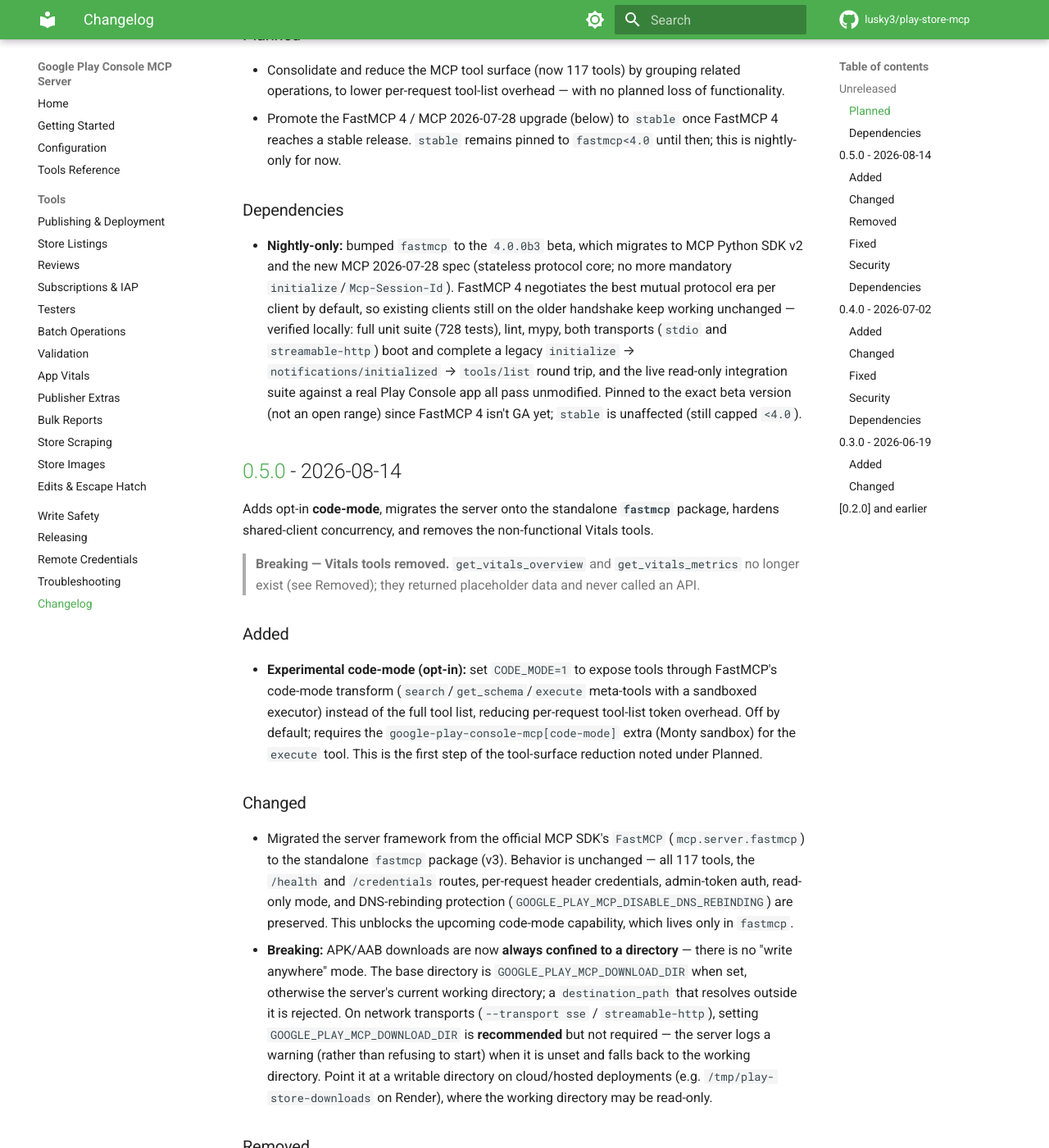
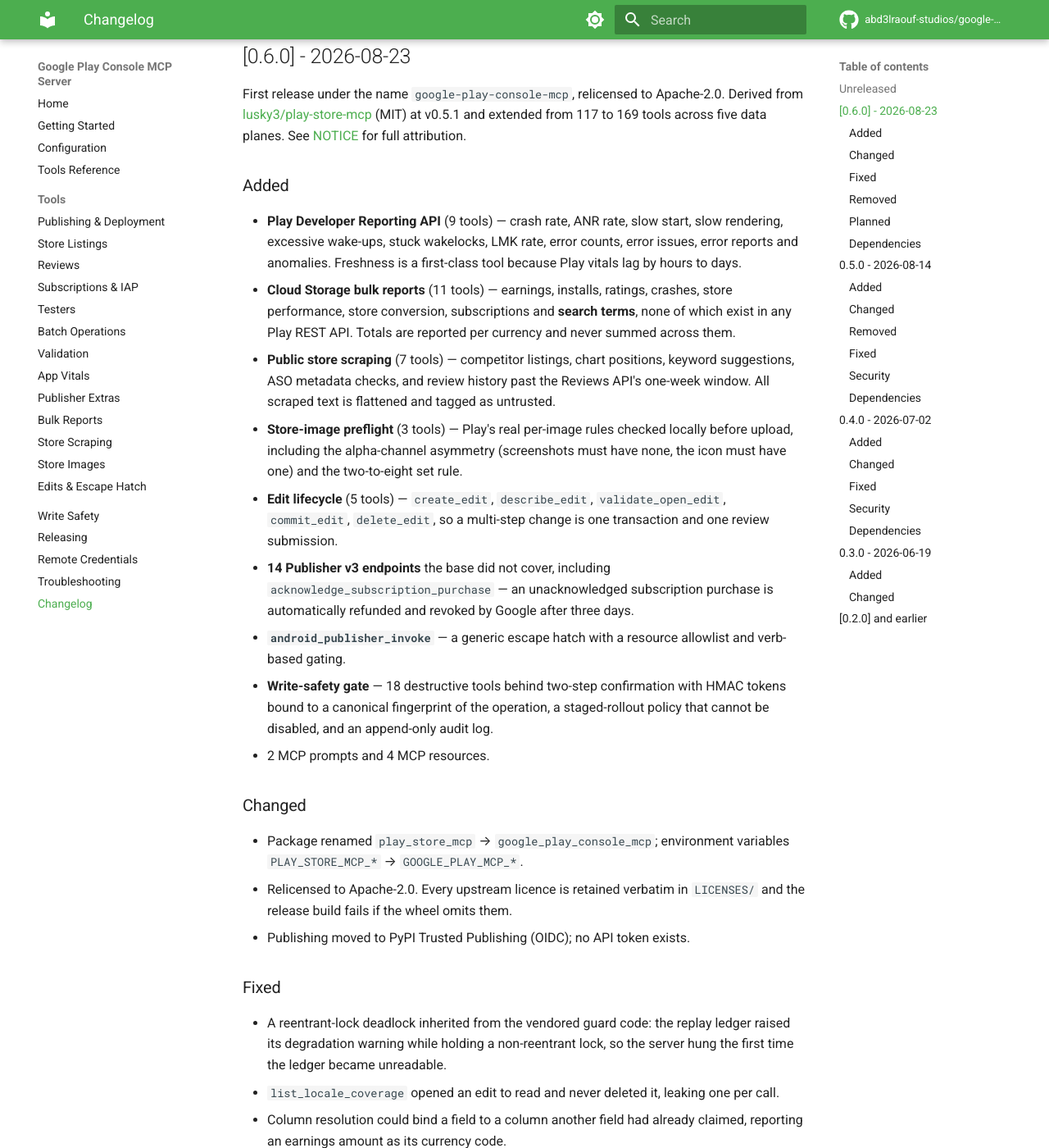
Before and after one commit to abd3lraouf-studios/google-play-console-mcp, an MkDocs documentation site: the page built from docs/changelog.md, in a window 1280 px wide and 1400 px high, scrolled down 311 px. Shown: the whole window at 82% size. Built offline with MkDocs 1.6.1 and Material for MkDocs 9.7.7, drawn with Linux system fonts in a browser that asks for light colours; comment, search, counter and statistics services are not loaded; some of the changed text lies outside the part shown.

Commit message:
Release 0.6.0
First release under the google-play-console-mcp name, Apache-2.0.
Drops the .dev0 suffix so this publishes as a normal release rather than
a pre-release, and writes the 0.6.0 changelog entry.

```diff
--- a/CHANGELOG.md
+++ b/CHANGELOG.md
@@ -10,6 +10,67 @@
 and this project adheres to [Semantic Versioning](https://semver.org/spec/v2.0.0.html).
 
 ## [Unreleased]
+
+## [0.6.0] - 2026-08-23
+
+First release under the name `google-play-console-mcp`, relicensed to
+Apache-2.0. Derived from [lusky3/play-store-mcp](https://github.com/lusky3/play-store-mcp)
+(MIT) at v0.5.1 and extended from 117 to 169 tools across five data planes.
+See [NOTICE](NOTICE) for full attribution.
+
+### Added
+
+- **Play Developer Reporting API** (9 tools) — crash rate, ANR rate, slow start,
+  slow rendering, excessive wake-ups, stuck wakelocks, LMK rate, error counts,
+  error issues, error reports and anomalies. Freshness is a first-class tool
+  because Play vitals lag by hours to days.
+- **Cloud Storage bulk reports** (11 tools) — earnings, installs, ratings,
+  crashes, store performance, store conversion, subscriptions and **search
+  terms**, none of which exist in any Play REST API. Totals are reported per
+  currency and never summed across them.
+- **Public store scraping** (7 tools) — competitor listings, chart positions,
+  keyword suggestions, ASO metadata checks, and review history past the Reviews
+  API's one-week window. All scraped text is flattened and tagged as untrusted.
+- **Store-image preflight** (3 tools) — Play's real per-image rules checked
+  locally before upload, including the alpha-channel asymmetry (screenshots must
+  have none, the icon must have one) and the two-to-eight set rule.
+- **Edit lifecycle** (5 tools) — `create_edit`, `describe_edit`,
+  `validate_open_edit`, `commit_edit`, `delete_edit`, so a multi-step change is
+  one transaction and one review submission.
+- **14 Publisher v3 endpoints** the base did not cover, including
+  `acknowledge_subscription_purchase` — an unacknowledged subscription purchase
+  is automatically refunded and revoked by Google after three days.
+- **`android_publisher_invoke`** — a generic escape hatch with a resource
+  allowlist and verb-based gating.
+- **Write-safety gate** — 18 destructive tools behind two-step confirmation with
+  HMAC tokens bound to a canonical fingerprint of the operation, a staged-rollout
+  policy that cannot be disabled, and an append-only audit log.
+- 2 MCP prompts and 4 MCP resources.
+
+### Changed
+
+- Package renamed `play_store_mcp` → `google_play_console_mcp`; environment
+  variables `PLAY_STORE_MCP_*` → `GOOGLE_PLAY_MCP_*`.
+- Relicensed to Apache-2.0. Every upstream licence is retained verbatim in
+  `LICENSES/` and the release build fails if the wheel omits them.
+- Publishing moved to PyPI Trusted Publishing (OIDC); no API token exists.
+
+### Fixed
+
+- A reentrant-lock deadlock inherited from the vendored guard code: the replay
+  ledger raised its degradation warning while holding a non-reentrant lock, so
+  the server hung the first time the ledger became unreadable.
+- `list_locale_coverage` opened an edit to read and never deleted it, leaking one
+  per call.
+- Column resolution could bind a field to a column another field had already
+  claimed, reporting an earnings amount as its currency code.
+
+### Removed
+
+- `publish_managed_release`. There is no `managedPublishing` resource in the
+  Android Publisher v3 discovery document, so implementations of this tool fail
+  at runtime. Sending held changes live remains a Play Console UI action.
+
 
 ### Planned
 - Consolidate and reduce the MCP tool surface (now 117 tools) by grouping
--- a/mkdocs.yml
+++ b/mkdocs.yml
@@ -1,8 +1,8 @@
 site_name: Google Play Console MCP Server
-site_url: https://lusky3.github.io/google-play-console-mcp
+site_url: https://abd3lraouf-studios.github.io/google-play-console-mcp
 site_description: MCP server for Google Play Developer API — deploy apps, manage releases, reviews, and more
-repo_url: https://github.com/lusky3/play-store-mcp
-repo_name: lusky3/play-store-mcp
+repo_url: https://github.com/abd3lraouf-studios/google-play-console-mcp
+repo_name: abd3lraouf-studios/google-play-console-mcp
 edit_uri: edit/main/docs/
 
 theme:
--- a/pyproject.toml
+++ b/pyproject.toml
@@ -4,11 +4,11 @@
 
 [project]
 name = "google-play-console-mcp"
-version = "0.6.0.dev0"
+version = "0.6.0"
 description = "MCP server for Google Play Console: 169 tools for releases, Android vitals, earnings, ASO and store assets, with a confirmation gate on destructive writes"
 readme = "README.md"
 license = "Apache-2.0"
-license-files = ["LICENSE", "NOTICE", "LICENSES/*"]
+license-files = ["LICENSE"]
 requires-python = ">=3.11"
 authors = [
     { name = "Abdelraouf Sabri", email = "abdelraoufsabri@gmail.com" }
```
Also changed, not shown: README.md (+3 -15 lines), docs/releasing.md (+4 -21 lines), 10 other files.
